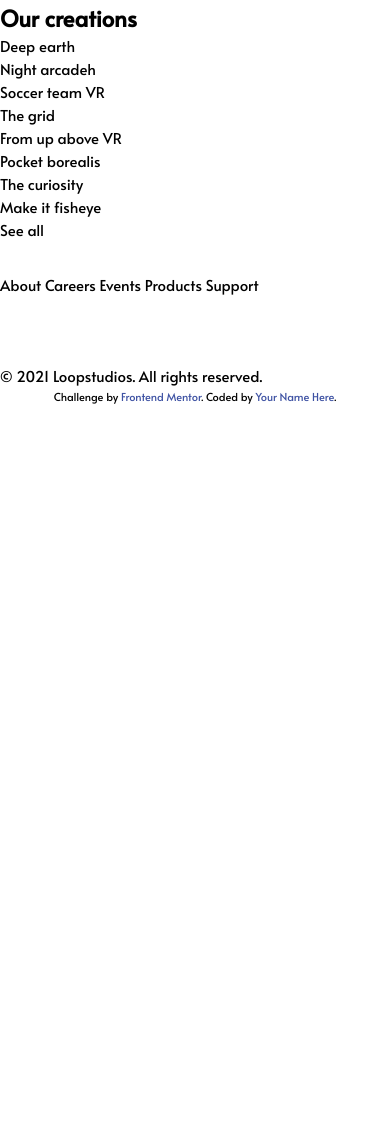
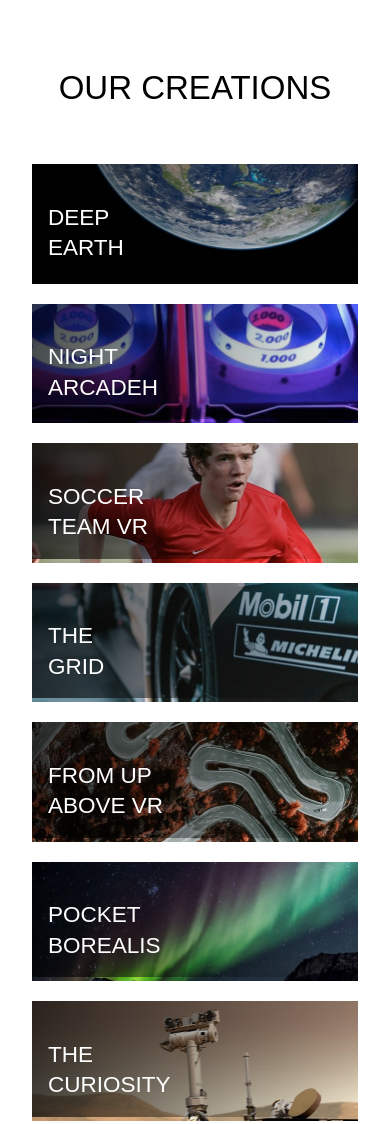
Before and after one commit to c-costin/loopstudios-landing-apge, a plain HTML site: page index.html in a window 390 px wide. Shown: the part 1513-2637 px from the top of the page. Before the commit the page ends 2532 px from the top, so only its background shows below. Drawn offline with Linux system fonts and the light colour scheme; a web font is replaced by a local one.

Commit message:
Incompleted style section creation and footer

```diff
--- a/app.js
+++ b/app.js
@@ -1,3 +1,4 @@
+
 
 const mobileMenu = {
     asideMenuMobileELement: document.querySelector(".aside-menu"),
@@ -8,6 +9,7 @@ const mobileMenu = {
     init: function()
     {
         mobileMenu.addEventMobileMenu();
+        console.log(window.location.pathname);
     },
 
     addEventMobileMenu: function()
--- a/index.html
+++ b/index.html
@@ -35,7 +35,7 @@
             <img class="aside-menu__logo" src="./images/logo.svg" alt="Logo enterprise" aria-label="Logo enterprise">
             <img class="aside-menu__icon-close" src="./images/icon-close.svg" alt="" aria-label="" aria-hidden="true">
         </header>
-        <nav class="aside-menu__menu" role="navigation">
+        <nav class="aside-menu__menu" role="menu">
             <a class="aside-menu__link" href="" role="menuitem">About</a>
             <a class="aside-menu__link" href="" role="menuitem">Careers</a>
             <a class="aside-menu__link" href="" role="menuitem">Events</a>
@@ -58,49 +58,57 @@
         <section class="creation">
             <h2 class="creation__title">Our creations</h2>
             <article class="creation-card">
-                <p class="creation-card__title">Deep earth</p>
+                <img class="creation-card__img" src="./images/mobile/image-deep-earth.jpg" alt="">
+                <p class="creation-card__title">Deep <br> earth</p>
             </article>
             <article class="creation-card">
-                <p class="creation-card__title">Night arcadeh</p>
+                <img class="creation-card__img" src="./images/mobile/image-night-arcade.jpg" alt="">
+                <p class="creation-card__title">Night <br> arcadeh</p>
             </article>
             <article class="creation-card">
-                <p class="creation-card__title">Soccer team VR</p>
+                <img class="creation-card__img" src="./images/mobile/image-soccer-team.jpg" alt="">
+                <p class="creation-card__title">Soccer <br> team VR</p>
             </article>
             <article class="creation-card">
-                <p class="creation-card__title">The grid</p>
+                <img class="creation-card__img" src="./images/mobile/image-grid.jpg" alt="">
+                <p class="creation-card__title">The <br> grid</p>
             </article>
             <article class="creation-card">
-                <p class="creation-card__title">From up above VR</p>
+                <img class="creation-card__img" src="./images/mobile/image-from-above.jpg" alt="">
+                <p class="creation-card__title">From up <br> above VR</p>
             </article>
             <article class="creation-card">
-                <p class="creation-card__title">Pocket borealis</p>
+                <img class="creation-card__img" src="./images/mobile/image-pocket-borealis.jpg" alt="">
+                <p class="creation-card__title">Pocket <br> borealis</p>
             </article>
             <article class="creation-card">
-                <p class="creation-card__title">The curiosity</p>
+                <img class="creation-card__img" src="./images/mobile/image-curiosity.jpg" alt="">
+                <p class="creation-card__title">The <br> curiosity</p>
             </article>
             <article class="creation-card">
-                <p class="creation-card__title">Make it fisheye</p>
+                <img class="creation-card__img" src="./images/mobile/image-fisheye.jpg" alt="">
+                <p class="creation-card__title">Make it <br> fisheye</p>
             </article>
             <a class="creation__btn" href="">See all</a>
         </section>
     </main>
 
     <footer class="footer" role="contentinfo">
-        <img class="" src="./images/logo.svg" alt="" aria-label="">
-        <nav class="" role="navigation">
-            <a class="" href="" role="menuitem">About</a>
-            <a class="" href="" role="menuitem">Careers</a>
-            <a class="" href="" role="menuitem">Events</a>
-            <a class="" href="" role="menuitem">Products</a>
-            <a class="" href="" role="menuitem">Support</a>
+        <img class="footer__logo" src="./images/logo.svg" alt="" aria-label="">
+        <nav class="footer__menu" role="menu">
+            <a class="footer__link" href="" role="menuitem">About</a>
+            <a class="footer__link" href="" role="menuitem">Careers</a>
+            <a class="footer__link" href="" role="menuitem">Events</a>
+            <a class="footer__link" href="" role="menuitem">Products</a>
+            <a class="footer__link" href="" role="menuitem">Support</a>
         </nav>
-        <div class="">
-            <img class="" src="./images/icon-facebook.svg" alt="" aria-label="">
-            <img class="" src="./images/icon-twitter.svg" alt="" aria-label="">
-            <img class="" src="./images/icon-pinterest.svg" alt="" aria-label="">
+        <div class="footer__socials">
+            <img class="footer__icon" src="./images/icon-facebook.svg" alt="" aria-label="">
+            <img class="footer__icon" src="./images/icon-twitter.svg" alt="" aria-label="">
+            <img class="footer__icon" src="./images/icon-pinterest.svg" alt="" aria-label="">
             <!-- <img class="" src="./images/icon-instagram.svg" alt="" aria-label=""> -->
         </div>
-        <p class="">© 2021 Loopstudios. All rights reserved.</p>
+        <p class="footer__reference">© 2021 Loopstudios. All rights reserved.</p>
     </footer>
     <div class="attribution">
         Challenge by <a href="https://www.frontendmentor.io?ref=challenge" target="_blank">Frontend Mentor</a>.
--- a/styles/style.css
+++ b/styles/style.css
@@ -114,6 +114,54 @@ body {
 }
 
 /* ==== SECTION CREATION ===== */
+.creation {
+  padding: 2rem;
+  display: flex;
+  flex-direction: column;
+  justify-content: center;
+  align-items: center;
+  gap: 1.5rem;
+}
+.creation__title {
+  margin: 2rem 0;
+  text-transform: uppercase;
+  font-size: 2.2em;
+  font-weight: 300;
+  font-family: var(--font-josefin-sans);
+}
+.creation-card {
+  position: relative;
+  padding: 1rem;
+  width: 100%;
+  height: max-content;
+  background: rgb(0,0,0);
+  background: linear-gradient(90deg, rgba(0,0,0,0.7) 0%, rgba(0,0,0,0) 100%);
+}
+.creation-card__img {
+  position: absolute;
+  top: 0;
+  left: 0;
+  right: 0;
+  bottom: 0;
+  width: 100%;
+  height: fit-content;
+  z-index: -1;
+}
+.creation-card__title {
+  margin-top: 1em;
+  text-transform: uppercase;
+  font-size: 1.5em;
+  font-family: var(--font-josefin-sans);
+  color: var(--color-white);
+}
+.creation__btn {
+  margin-top: 0.5rem;
+  padding: 0.5rem 2rem;
+  text-transform: uppercase;
+  letter-spacing: 4px;
+  border: 2px solid var(--color-black);
+}
+
 
 
 /* ==== REFERENCE ==== */
```
Also changed, not shown: 1 other file.
